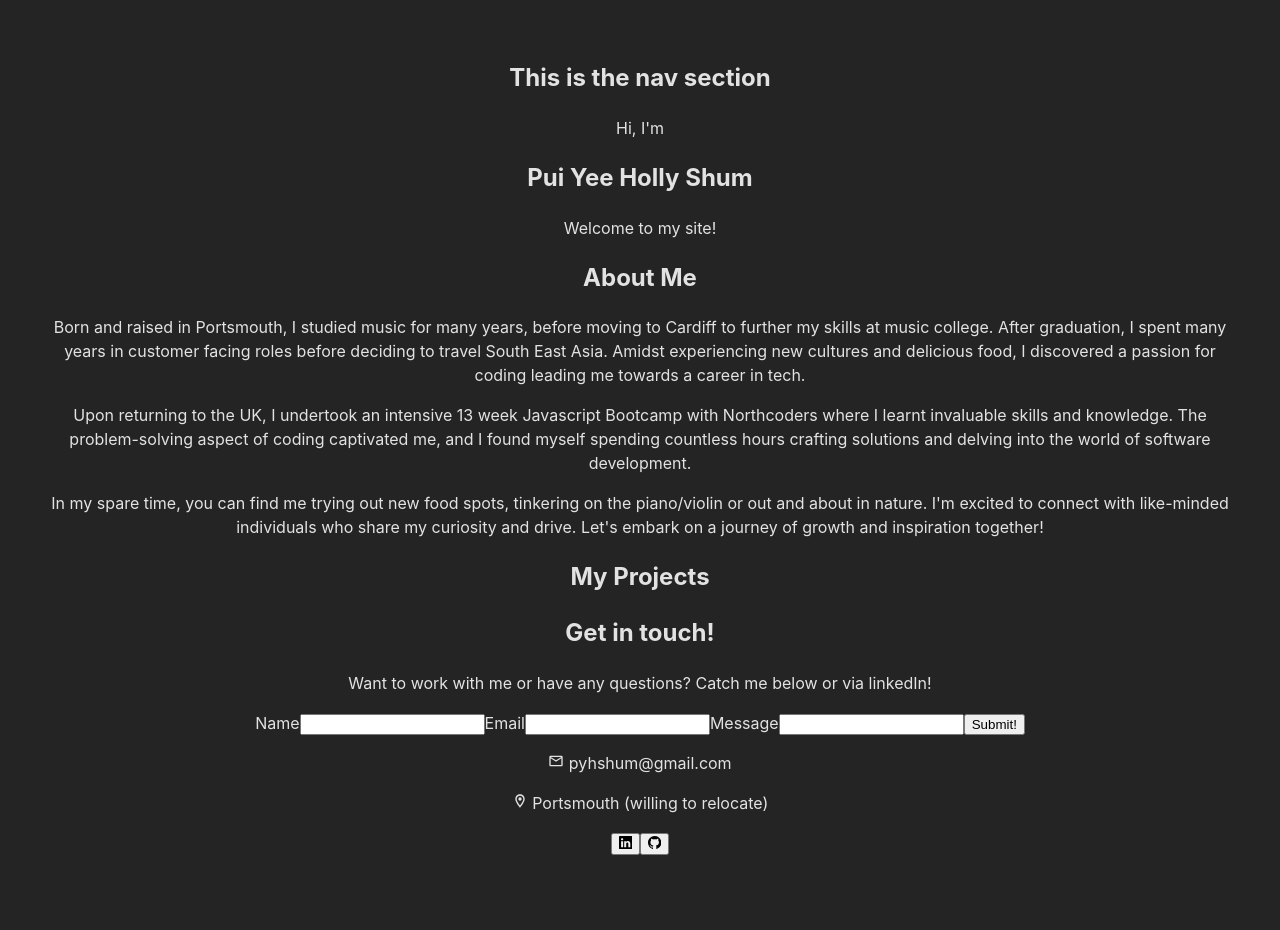
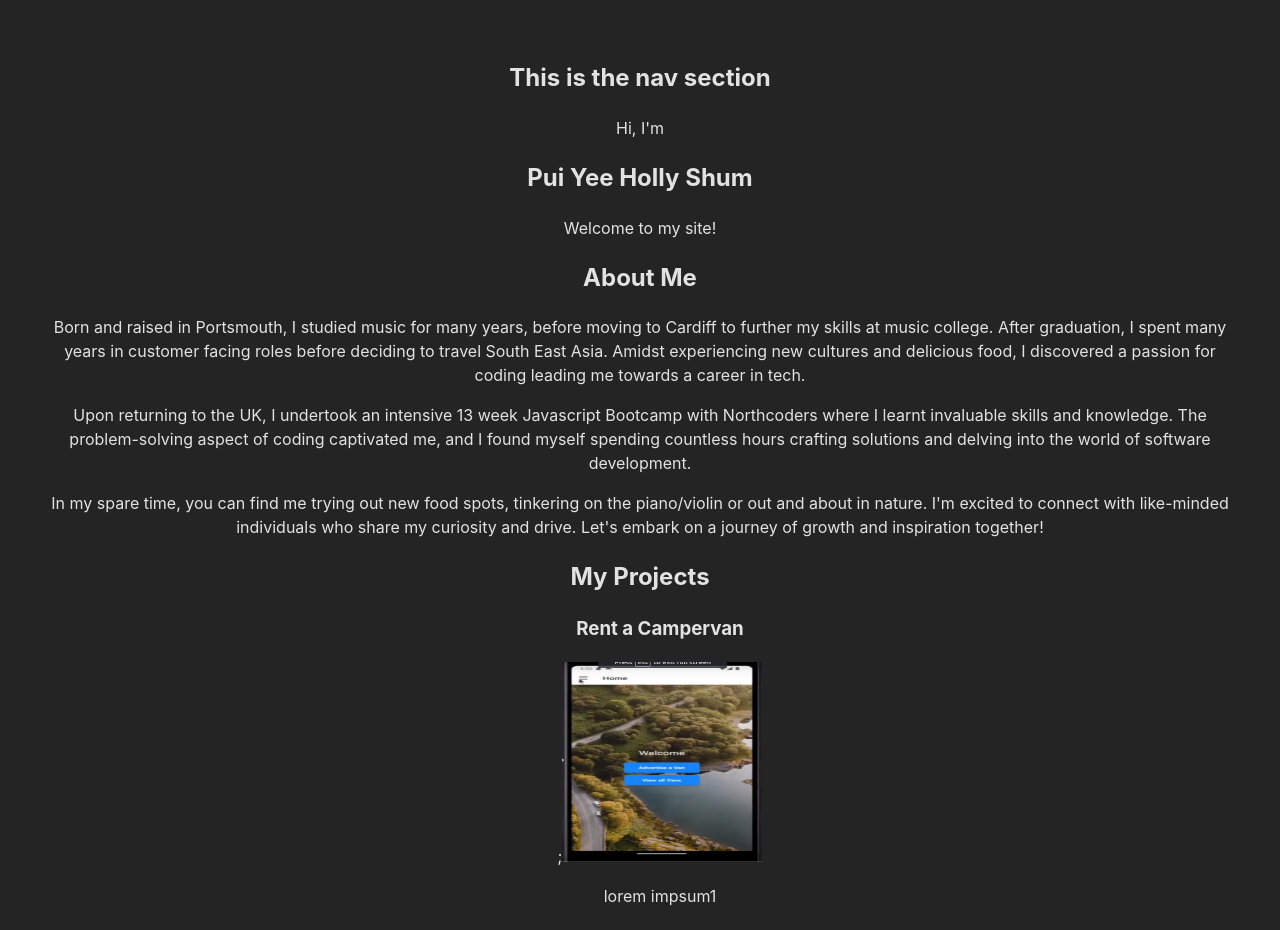
Before and after one commit to pyholly/Portfolio, a React (Vite) app: page / in a window 1280 px wide. Shown: the top 930 px of the page. Before the commit the page ends 895 px from the top, so only its background shows below. Built offline with nearby package versions, Linux system fonts and the light colour scheme.

Commit message:
implemented basic dynamic projects list

```diff
--- a/components/Projects.jsx
+++ b/components/Projects.jsx
@@ -1,10 +1,19 @@
 import "../src/App.css";
+import { projectList } from "../assets/projectsList";
 
 export const Projects = () => {
   return (
     <section>
       <h2>My Projects</h2>
-      <article></article>
+      {projectList.map((project) => {
+        return (
+          <ul>
+            <h3>{project.name}</h3>;
+            <img src={project.img} alt={project.alt} />
+            <p>{project.body}</p>
+          </ul>
+        );
+      })}
     </section>
   );
 };
```
